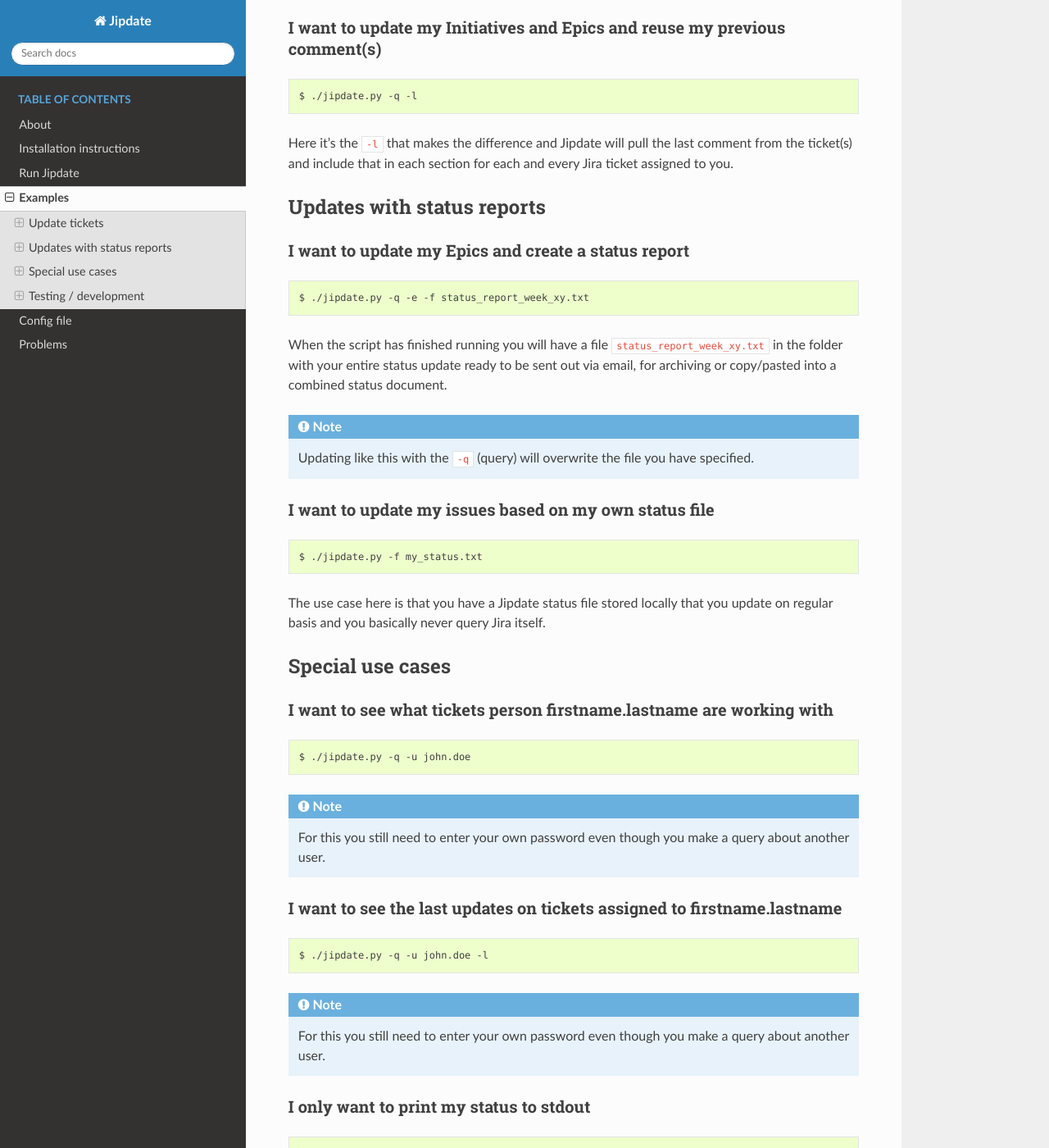
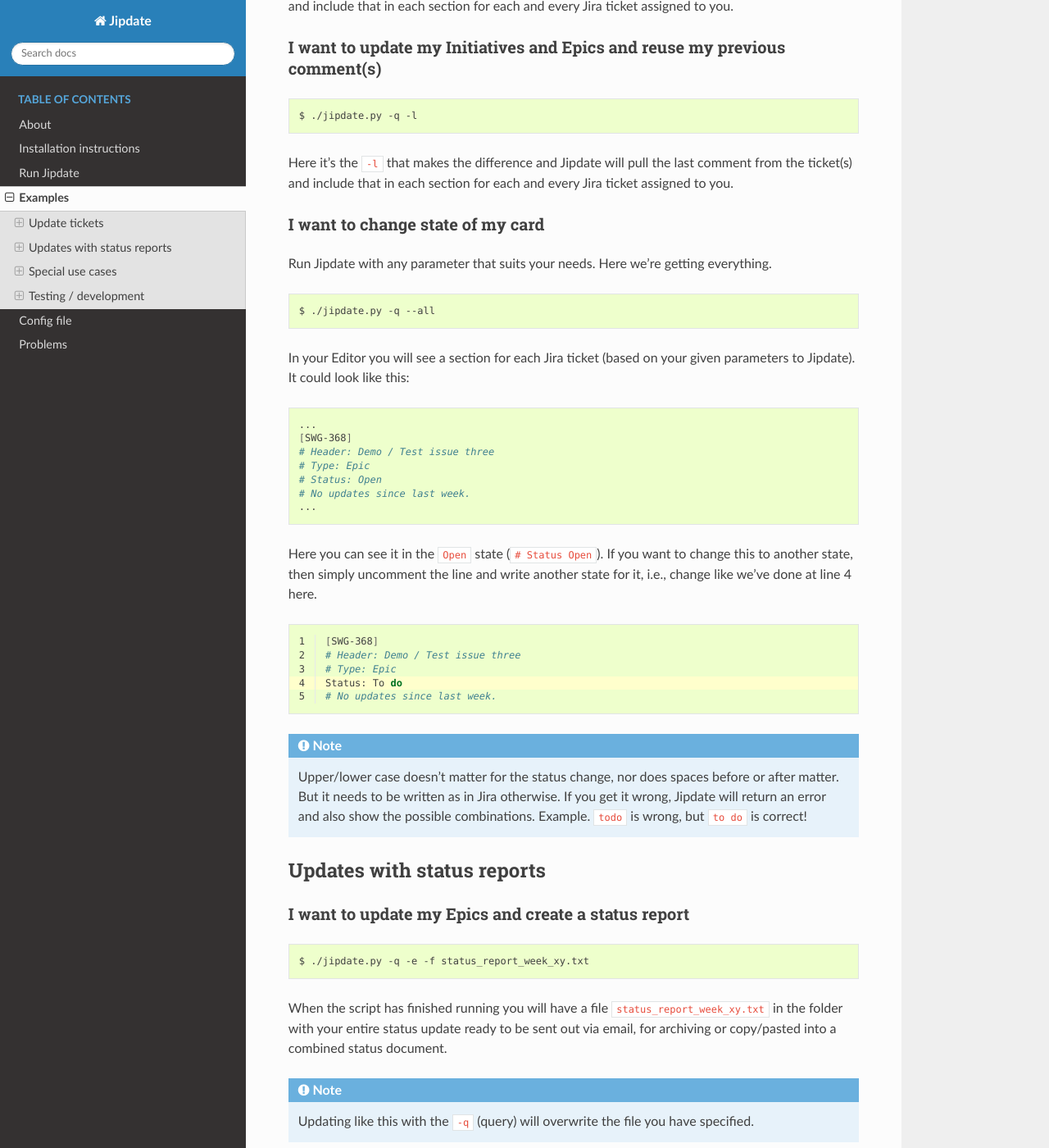
Before and after one commit to Linaro/jipdate, a Sphinx documentation site: the page built from docs/examples.rst, in a window 1280 px wide and 1400 px high, scrolled down 1348 px. Shown: the whole window at 82% size. Built offline with Sphinx 7.4.7 and the Read the Docs theme 2.0.0, drawn with Linux system fonts in a browser that asks for light colours; formulas are drawn with MathJax 3; some of the changed text lies outside the part shown.

Commit message:
docs: Add video, Arch Linux instructions and state change example
Signed-off-by: Joakim Bech <joakim.bech@linaro.org>

```diff
--- a/docs/examples.rst
+++ b/docs/examples.rst
@@ -75,6 +75,52 @@
 comment from the ticket(s) and include that in each section for each and every
 Jira ticket assigned to you.
 
+I want to change state of my card
+---------------------------------
+.. todo::
+
+    Video:
+
+Run Jipdate with any parameter that suits your needs. Here we're getting
+everything.
+
+.. code-block:: bash
+
+    $ ./jipdate.py -q --all
+
+In your Editor you will see a section for each Jira ticket (based on your given
+parameters to Jipdate). It could look like this:
+
+.. code-block:: bash
+
+    ...
+    [SWG-368]
+    # Header: Demo / Test issue three
+    # Type: Epic
+    # Status: Open
+    # No updates since last week.
+    ...
+
+Here you can see it in the ``Open`` state (``# Status Open``). If you want to
+change this to another state, then simply uncomment the line and write another
+state for it, i.e., change like we've done at line 4 here.
+
+.. code-block:: bash
+    :linenos:
+    :emphasize-lines: 4
+
+    [SWG-368]
+    # Header: Demo / Test issue three
+    # Type: Epic
+    Status: To do
+    # No updates since last week.
+
+.. note::
+
+    Upper/lower case doesn't matter for the status change, nor does spaces
+    before or after matter. But it needs to be written as in Jira otherwise. If
+    you get it wrong, Jipdate will return an error and also show the possible
+    combinations. Example. ``todo`` is wrong, but ``to do`` is correct!
 
 Updates with status reports
 ===========================
```
Also changed, not shown: docs/install.rst (+26 -8 lines).
